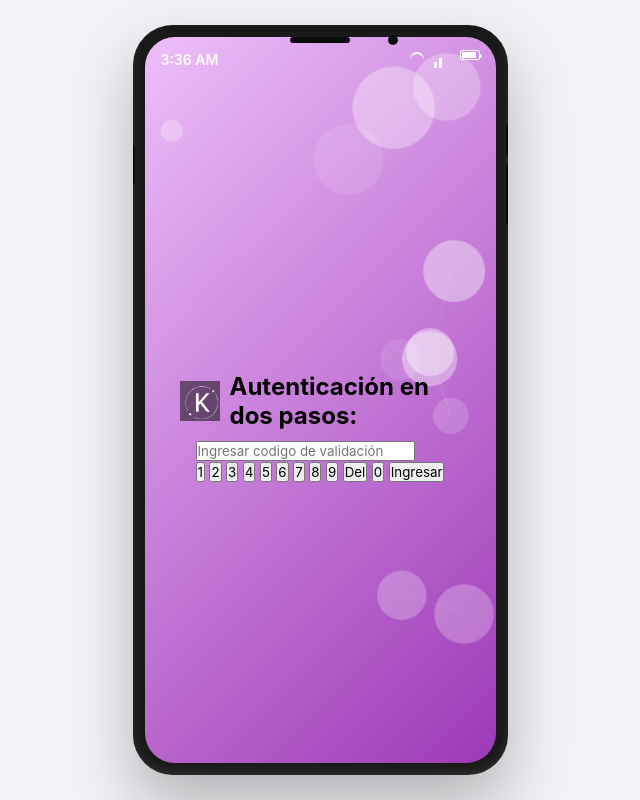
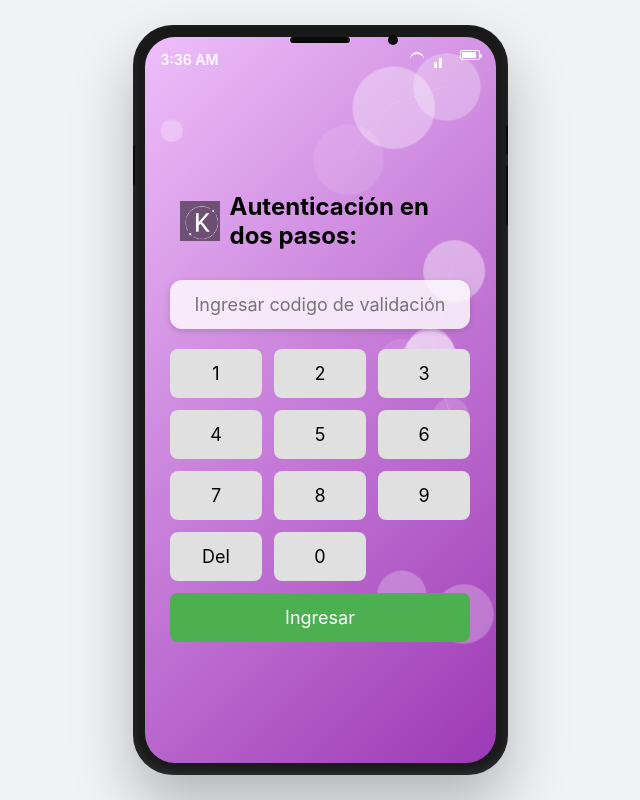
Before and after one commit to iCastro117/APP_KONECTA, a plain HTML site: page Html/two-factor-auth.html in a window 1280 px wide. Shown: the whole page, without its empty margins (320-960 px from the left). Drawn offline with Linux system fonts and the light colour scheme.

Commit message:
Update index.css
cambios estilos para verificacion de dos pasos

```diff
--- a/Css/index.css
+++ b/Css/index.css
@@ -475,3 +475,56 @@ input:checked + .slider:before {
     background-color: #9e9e9e;
     color: white;
 }
+
+/* Estilos two-factor-auth */
+.ingresar-codigo {
+    width: 100%;
+    max-width: 300px;
+    margin: 0 auto;
+    padding: 20px 0;
+    text-align: center;
+}
+
+.ingresar-codigo input {
+    width: 100%;
+    padding: 14px 16px;
+    font-size: 18px;
+    border-radius: 12px;
+    border: none;
+    background-color: #ffffffcc;
+    box-shadow: 0 2px 6px rgba(0, 0, 0, 0.15);
+    text-align: center;
+    margin-bottom: 20px;
+    outline: none;
+    transition: all 0.3s ease;
+}
+
+.keypad {
+    display: grid;
+    grid-template-columns: repeat(3, 1fr);
+    gap: 12px;
+}
+
+.key {
+    padding: 14px;
+    font-size: 18px;
+    border-radius: 8px;
+    border: none;
+    background-color: #e0e0e0;
+    cursor: pointer;
+    transition: background-color 0.2s ease;
+}
+
+.key:hover {
+    background-color: #d5d5d5;
+}
+
+.accept {
+    grid-column: span 3;
+    background-color: #4caf50;
+    color: white;
+}
+
+.accept:hover {
+    background-color: #45a049;
+}
```
